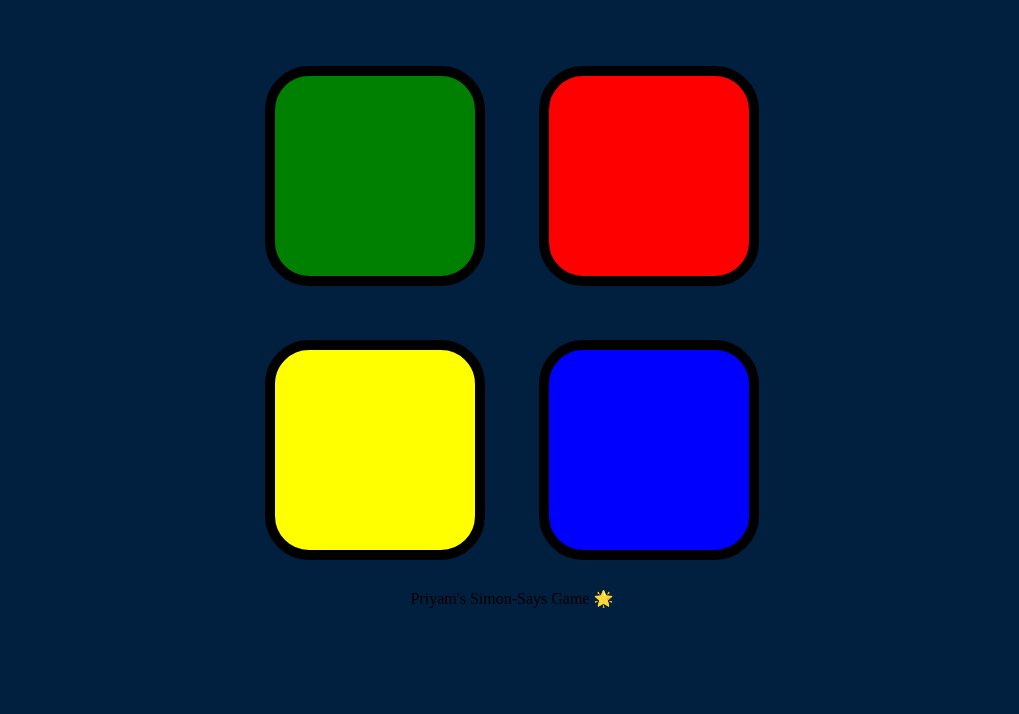
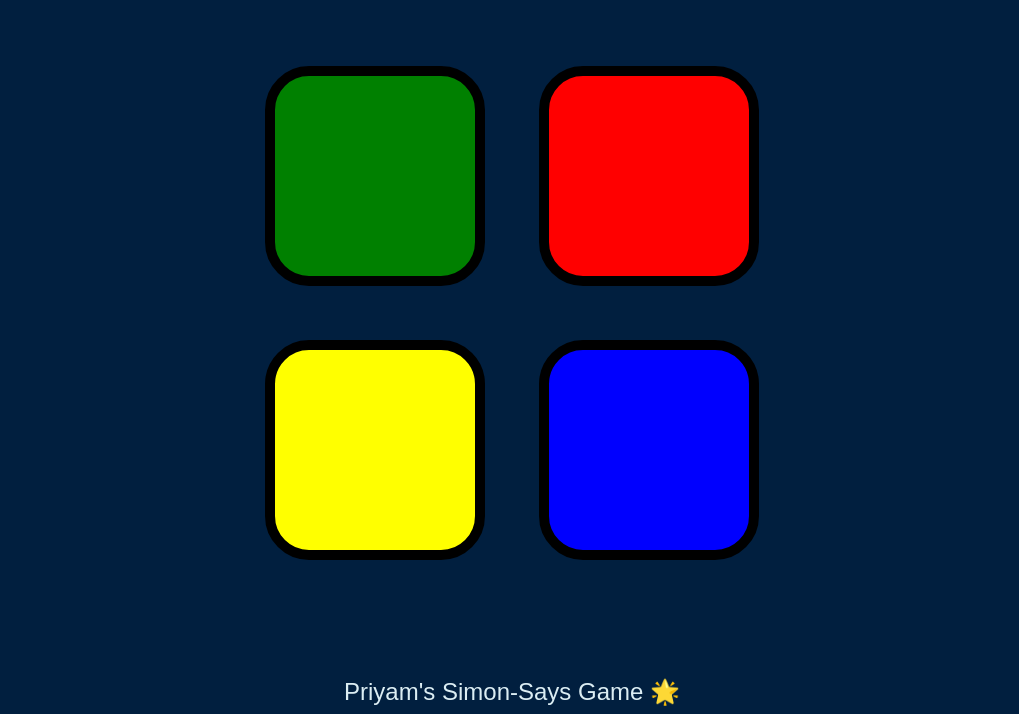
Before and after one commit to priyo-m/Simon-Game, a plain HTML site: page index.html in a window 1280 px wide. Shown: the part 133-847 px from the top of the page, without its empty margins (128-1147 px from the left). Before the commit the page ends 800 px from the top, so only its background shows below. Drawn offline with nearby package versions, Linux system fonts and the light colour scheme.

Commit message:
Update styles.css

```diff
--- a/styles.css
+++ b/styles.css
@@ -6,8 +6,15 @@ body {
 #level-title {
     font-family: 'Press Start 2P', cursive;
     font-size: 3rem;
-  margin:  5%;
+    margin: 5%;
     color: #FEF2BF;
+}
+
+footer {
+    margin-top: 7%;
+    font-size: 1.5rem;
+    color: #DBEDF3;
+    font-family: sans-serif;
 }
 
 .container {
```
Lines whose indentation alone changed are shown as unchanged.
